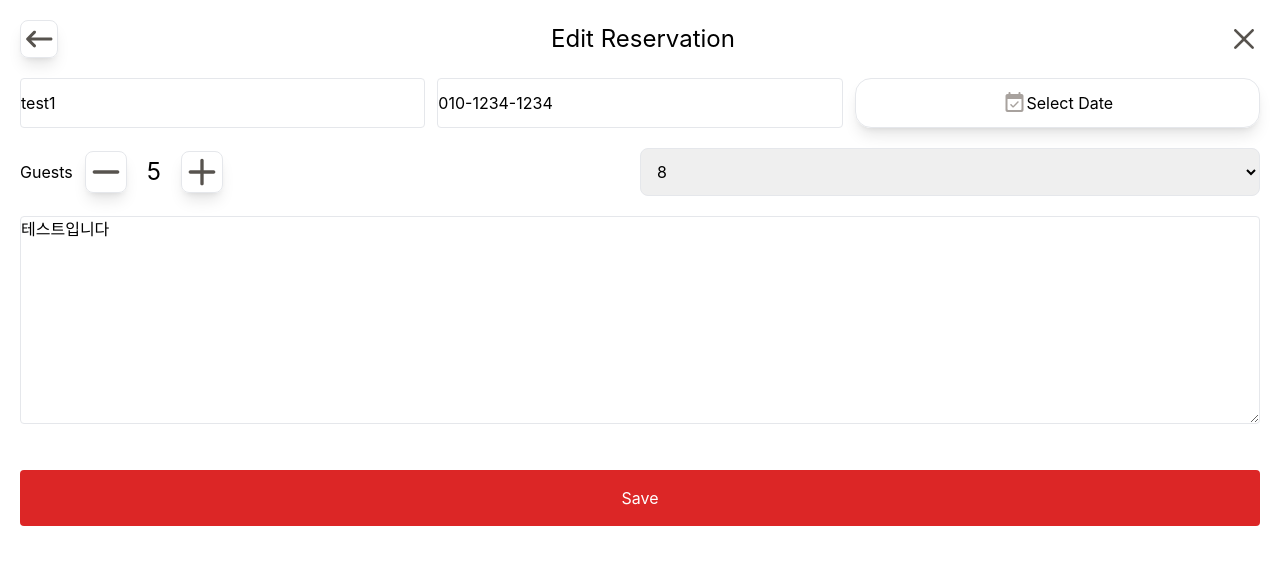
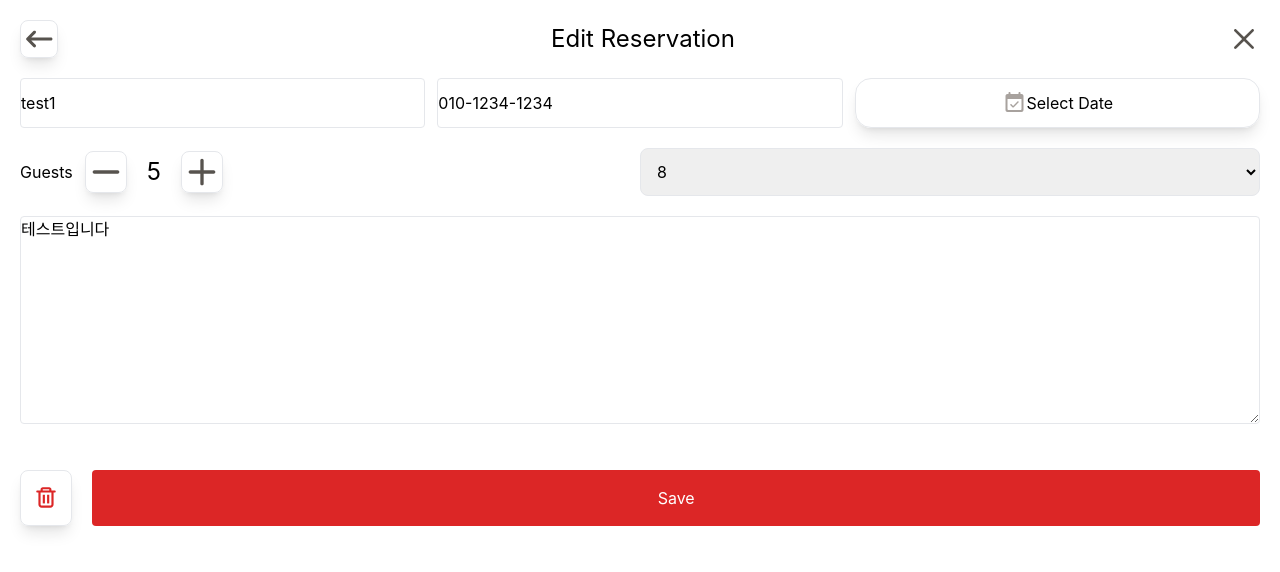
Before and after one commit to eodnjs467/reservation-quiz, a React (Create React App) app: page /edit/1 in a window 1280 px wide. Shown: the top 572 px of the page. Built offline with nearby package versions, Linux system fonts and the light colour scheme.

Commit message:
feat: 삭제 버튼 추가

```diff
--- a/src/components/reservation-form.tsx
+++ b/src/components/reservation-form.tsx
@@ -31,6 +31,10 @@ export default function ReservationForm({data}: {data?: Reservation}) {
   }
   const handleMinus = () => {
     setGuests(prev => prev - 1);
+  }
+  const onDelete = () => {
+    dispatch({type: "DELETE", id: data!.id});
+    navigate('/');
   }
   return(
       <div className={"mx-5"}>
@@ -79,7 +83,15 @@ export default function ReservationForm({data}: {data?: Reservation}) {
                       {...register("description")}
             />
           </div>
+          <div className={"flex"}>
+          {data &&
+            <button className={'border p-3 mr-5 rounded-lg shadow-lg'} onClick={onDelete}>
+              <img src={'/assets/trash.svg'} alt={'delete'}/>
+            </button>
+          }
           <button className={"w-full py-4 rounded bg-red-600 text-white"}>Save</button>
+          </div>
+
         </form>
       </div>
   )
```
